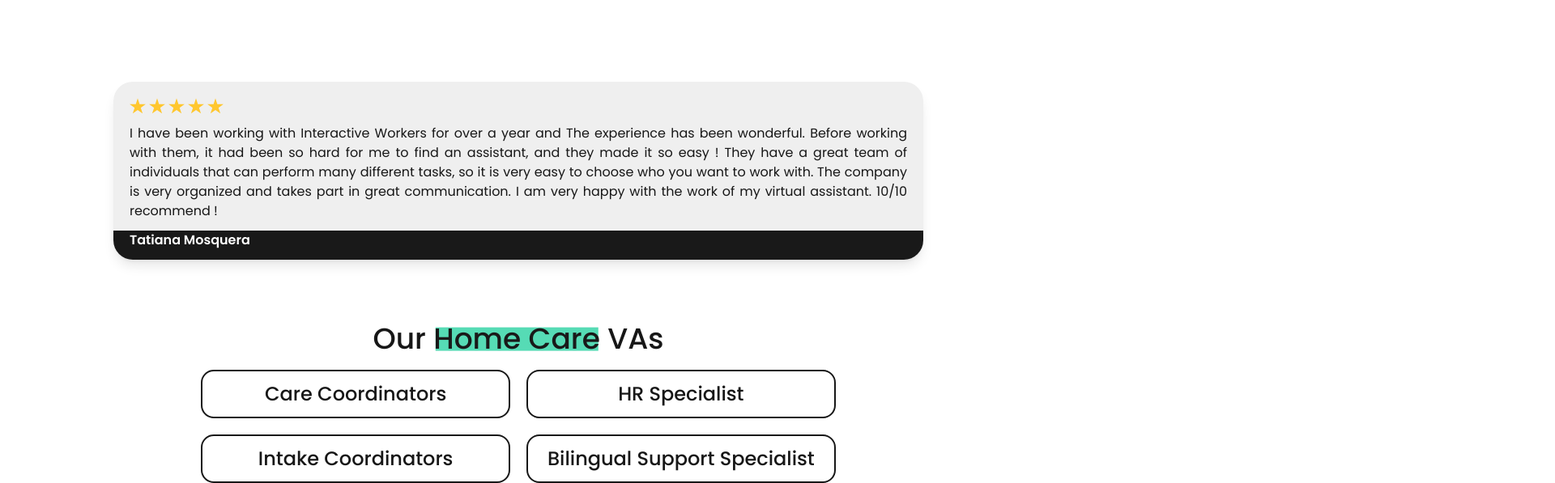
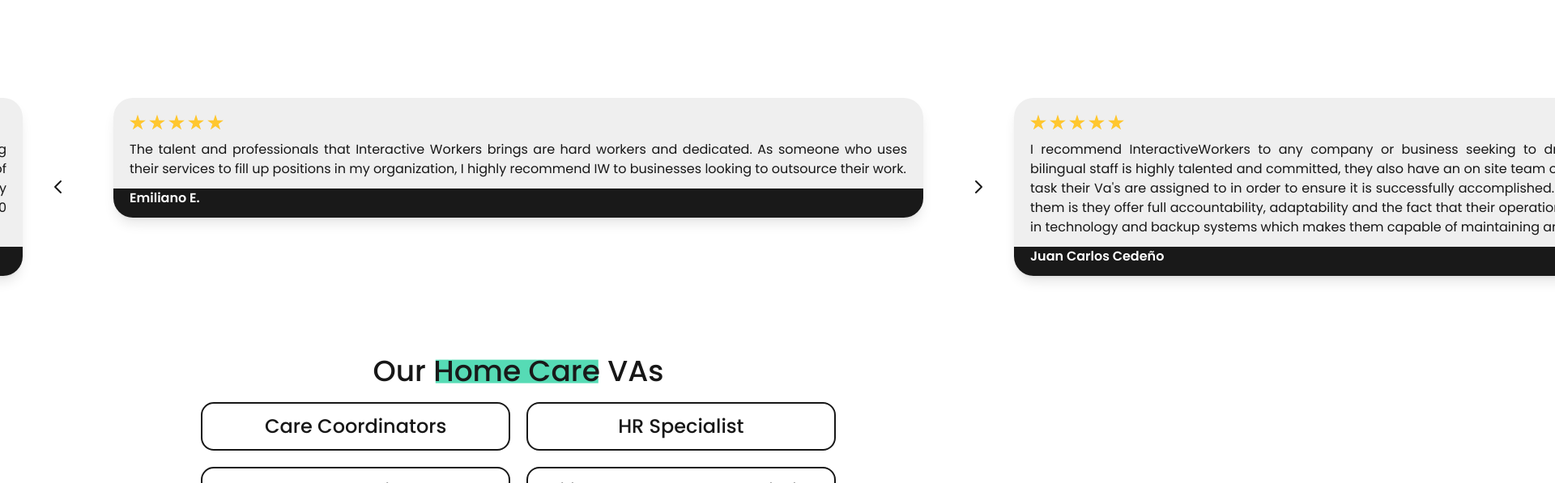
Before and after one commit to DevInteractiveWorkers/iw-services, a Next.js app: page /homecare in a window 1280 px wide. Shown: the part 739-1336 px from the top of the page at 81% size, 1920 px wide, since content can reach past the window. Built offline with nearby package versions, Linux system fonts and the light colour scheme.

Commit message:
changes on review ux/ui, fixed header and navigation + VAs component

```diff
--- a/app/globals.css
+++ b/app/globals.css
@@ -24,3 +24,24 @@ body {
   color: var(--foreground);
   font-family: Arial, Helvetica, sans-serif;
 }
+
+.flip-logo {
+  display: inline-block;
+  /* will-change: transform; */
+}
+
+.flip-logo:hover {
+  animation: flip-scale 1.2s ease-in-out forwards;
+}
+
+@keyframes flip-scale {
+  0% {
+    transform: scale(1) scaleX(1);
+  }
+  50% {
+    transform: scale(1.5) scaleX(-1);
+  }
+  100% {
+    transform: scale(1) scaleX(1);
+  }
+}
--- a/app/homecare/page.tsx
+++ b/app/homecare/page.tsx
@@ -1,7 +1,9 @@
 import { Highlight } from "@/components/highlight";
-import Review from "@/components/review";
 import { VAs } from "@/components/VAs";
 import Image from "next/image";
+import "../globals.css";
+import Reviews from "@/components/reviews";
+import { reviews } from "../reviews";
 
 export default function HomeCareLanding() {
   return (
@@ -13,7 +15,7 @@ export default function HomeCareLanding() {
           quality={100}
           height={1080}
           width={1080}
-          className="w-min max-h-20 object-contain"
+          className="w-min max-h-20 object-contain flip-logo"
         />
         <h1
           className="font-medium text-center md:text-4xl text-3xl"
@@ -50,7 +52,7 @@ export default function HomeCareLanding() {
         </button>
       </main>
       <section className="w-full p-10">
-        <Review />
+        <Reviews reviews={reviews} />
       </section>
       <VAs
         header={
--- /dev/null
+++ b/app/reviews.ts
@@ -0,0 +1,20 @@
+export const reviews = [
+  {
+    name: "Tatiana Mosquera",
+    content:
+      "I have been working with Interactive Workers for over a year and The experience has been wonderful. Before working with them, it had been so hard for me to find an assistant, and they made it so easy ! They have a great team of individuals that can perform many different tasks, so it is very easy to choose who you want to work with. The company is very organized and takes part in great communication. I am very happy with the work of my virtual assistant. 10/10 recommend !",
+    rating: 5,
+  },
+  {
+    name: "Emiliano E.",
+    content:
+      "The talent and professionals that Interactive Workers brings are hard workers and dedicated. As someone who uses their services to fill up positions in my organization, I highly recommend IW to businesses looking to outsource their work.",
+    rating: 5,
+  },
+  {
+    name: "Juan Carlos Cedeño",
+    content:
+      "I recommend InteractiveWorkers to any company or business seeking to drastically reduce their workload, their bilingual staff is highly talented and committed, they also have an on site team of supervisors who are involved in every task their Va's are assigned to in order to ensure it is successfully accomplished. One of the things I like the most about them is they offer full accountability, adaptability and the fact that their operations centers are equipped with the latest in technology and backup systems which makes them capable of maintaining any operation running seamlessly 24/7.",
+    rating: 5,
+  },
+];
--- a/components/VAs.tsx
+++ b/components/VAs.tsx
@@ -15,7 +15,10 @@ export function VAs({
   tags?: string[];
 }) {
   return (
-    <section className="w-full md:p-10 px-4 flex flex-col items-center gap-5">
+    <section
+      id="our-vas"
+      className="w-full md:p-10 px-4 flex flex-col items-center gap-5"
+    >
       <h2
         className="font-medium text-center md:text-4xl text-3xl"
         style={{ lineHeight: 1 }}
--- a/components/header.tsx
+++ b/components/header.tsx
@@ -47,7 +47,7 @@ export function NavBar() {
       />
       {/* max-lg:hidden */}
       <ul
-        className={`flex gap-5  p-4 z-10 top-0 max-lg:fixed max-lg:flex-col bg-white max-lg:shadow-lg
+        className={`flex gap-5  p-4 z-10 top-0 max-lg:fixed max-lg:flex-col max-lg:bg-white max-lg:shadow-lg
           max-lg:h-dvh max-lg:w-2/3 max-lg:pt-5 max-lg:px-10 max-md:px-5
           ${isOpen ? "max-lg:right-0" : "max-lg:-right-full"} transition-all duration-300`}
       >
--- a/components/review.tsx
+++ b/components/review-component.tsx
@@ -1,32 +1,25 @@
-export default function Review() {
+export interface ReviewProps {
+  name: string;
+  content: string;
+  rating: number;
+}
+
+export default function ReviewComponent({ review }: { review: ReviewProps }) {
+  const { name, content, rating } = review;
   return (
     <div className="rounded-3xl overflow-hidden lg:max-w-250 md:max-w-150 mx-auto shadow-lg">
       <div className="bg-[#EFEFEF] px-5 pt-5">
-        <RateStars count={5} color="[#FFC72F]" />
-        <p className="text-justify py-3">
-          I have been working with Interactive Workers for over a year and The
-          experience has been wonderful. Before working with them, it had been
-          so hard for me to find an assistant, and they made it so easy ! They
-          have a great team of individuals that can perform many different
-          tasks, so it is very easy to choose who you want to work with. The
-          company is very organized and takes part in great communication. I am
-          very happy with the work of my virtual assistant. 10/10 recommend !
-        </p>
+        <RateStars count={rating} />
+        <p className="text-justify py-3">{content}</p>
       </div>
       <span className="bg-[#191919] text-white px-5 pb-3 font-semibold w-full block">
-        Tatiana Mosquera
+        {name}
       </span>
     </div>
   );
 }
 
-const RateStars = ({
-  count,
-  color = "iw-red-1",
-}: {
-  count: number;
-  color?: "white" | "iw-red-1" | "[#FFC72F]";
-}) => {
+const RateStars = ({ count }: { count: number }) => {
   const fullStars = Math.floor(count);
   const hasHalf = count % 1 !== 0;
 
--- /dev/null
+++ b/components/reviews.tsx
@@ -0,0 +1,172 @@
+"use client";
+
+import { useEffect, useRef, useState } from "react";
+import ReviewComponent, { ReviewProps } from "./review-component";
+
+type Direction = "next" | "prev";
+
+export default function Reviews({ reviews }: { reviews?: ReviewProps[] }) {
+  const [items, setItems] = useState<ReviewProps[]>(reviews ?? []);
+  const [isAnimating, setIsAnimating] = useState(false);
+  const [autoplay, setAutoplay] = useState(true);
+  const [direction, setDirection] = useState<Direction>("next");
+  const containerRef = useRef<HTMLDivElement>(null);
+  const startX = useRef(0);
+  const deltaX = useRef(0);
+  const isDragging = useRef(false);
+  type Phase = "idle" | "animating";
+  const [phase, setPhase] = useState<Phase>("idle");
+  const [offset, setOffset] = useState(0); // -1 | 0
+
+  const slideNext = () => {
+    if (phase !== "idle") return;
+
+    setDirection("next");
+    setPhase("animating");
+    setOffset(-1);
+  };
+
+  const slidePrev = () => {
+    if (phase !== "idle") return;
+
+    setDirection("prev");
+
+    setItems((prev) => {
+      const last = prev[prev.length - 1];
+      return [last, ...prev.slice(0, -1)];
+    });
+
+    // start from -100%, animate to 0
+    setOffset(-1);
+
+    requestAnimationFrame(() => {
+      setPhase("animating");
+      setOffset(0);
+    });
+  };
+
+  useEffect(() => {
+    if (!autoplay) return;
+
+    const id = setInterval(slideNext, 3000);
+    return () => clearInterval(id);
+  }, [autoplay, isAnimating]);
+
+  const handleTransitionEnd = () => {
+    if (direction === "next") {
+      setItems((prev) => {
+        const [first, ...rest] = prev;
+        return [...rest, first];
+      });
+    }
+
+    // reset instantly
+    setPhase("idle");
+    setOffset(0);
+  };
+
+  const onPointerDown = (e: React.PointerEvent) => {
+    if (isAnimating) return;
+
+    isDragging.current = true;
+    startX.current = e.clientX;
+    deltaX.current = 0;
+
+    setAutoplay(false);
+  };
+
+  const onPointerMove = (e: React.PointerEvent) => {
+    if (!isDragging.current) return;
+    deltaX.current = e.clientX - startX.current;
+  };
+
+  const onPointerUp = () => {
+    if (!isDragging.current) return;
+
+    isDragging.current = false;
+
+    if (Math.abs(deltaX.current) > 50) {
+      if (deltaX.current < 0) {
+        slideNext();
+      } else {
+        slidePrev();
+      }
+    }
+
+    deltaX.current = 0;
+  };
+
+  const pauseAutoplay = () => setAutoplay(false);
+  const resumeAutoplay = () => setAutoplay(true);
+
+  if (!reviews || reviews.length === 0) return null;
+
+  return (
+    <section className="w-full flex justify-center items-center p-5">
+      <MoveButton onClick={slidePrev} direction="prev" />
+      <div
+        ref={containerRef}
+        onTransitionEnd={handleTransitionEnd}
+        className="flex w-full cursor-grab active:cursor-grabbing"
+        style={{
+          transform: `translateX(${offset * 100}%)`,
+          transition: phase === "animating" ? "transform 500ms ease" : "none",
+        }}
+        onPointerDown={onPointerDown}
+        onPointerMove={onPointerMove}
+        onPointerUp={onPointerUp}
+        onPointerLeave={onPointerUp}
+        onMouseEnter={pauseAutoplay}
+        onMouseLeave={resumeAutoplay}
+      >
+        {items.map((review, index) => (
+          <div key={index} className="min-w-full select-none">
+            <ReviewComponent review={review} />
+          </div>
+        ))}
+      </div>
+
+      <MoveButton onClick={slideNext} direction="next" />
+    </section>
+  );
+}
+
+function MoveButton({
+  onClick,
+  direction = "next",
+}: {
+  onClick: () => void;
+  direction: Direction;
+}) {
+  return (
+    <button onClick={onClick} className="z-10 cursor-pointer">
+      <svg
+        className="w-6 h-6 text-[#191919]"
+        aria-hidden="true"
+        xmlns="http://www.w3.org/2000/svg"
+        width="24"
+        height="24"
+        fill="none"
+        viewBox="0 0 24 24"
+      >
+        {direction === "prev" ? (
+          <path
+            stroke="currentColor"
+            strokeLinecap="round"
+            strokeLinejoin="round"
+            strokeWidth="2"
+            d="m15 19-7-7 7-7"
+          />
+        ) : (
+          <path
+            stroke="currentColor"
+            strokeLinecap="round"
+            strokeLinejoin="round"
+            strokeWidth="2"
+            d="m9 5 7 7-7 7"
+          />
+        )}
+      </svg>
+    </button>
+  );
+}
```
